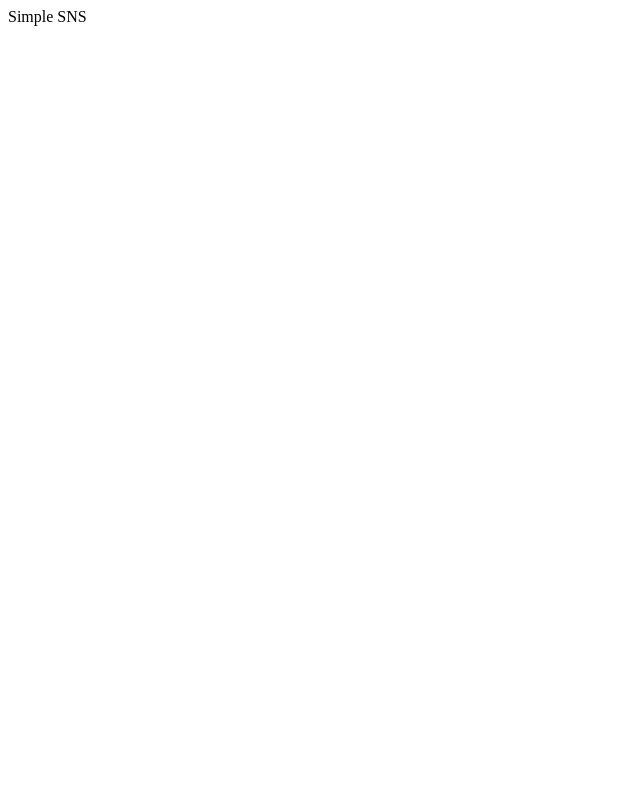
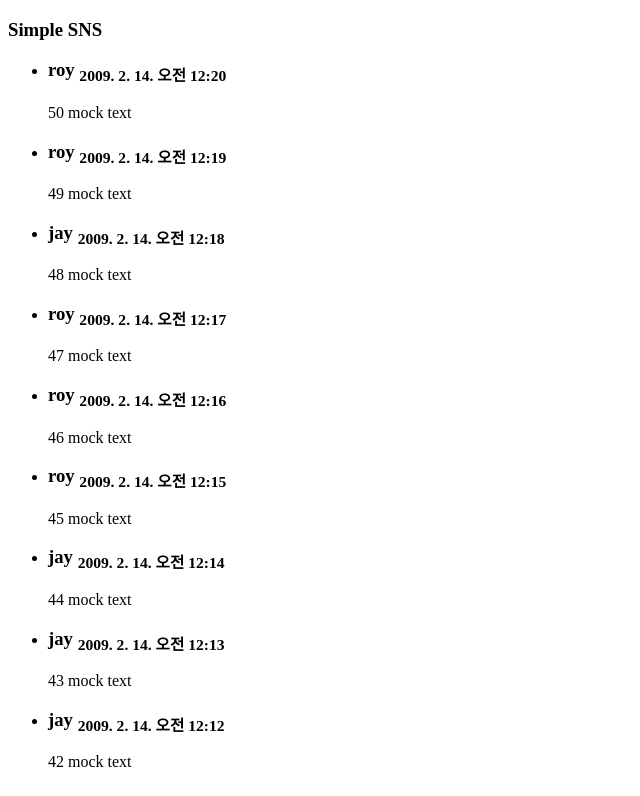
Before and after one commit to Yuhyeon0516/React-GraphQL-Simple_SNS, a Next.js app in the folder client/: page / in a window 1280 px wide. Shown: the top 796 px of the page, without its empty margins (0-640 px from the left). Built offline with nearby package versions, Linux system fonts and the light colour scheme.

Commit message:
Created message list component using mock data.

```diff
--- /dev/null
+++ b/client/components/MsgItem.tsx
@@ -0,0 +1,24 @@
+import React from 'react';
+import { MsgType } from '../types/type';
+
+export default function MsgItem({ id, userId, timestamp, text }: MsgType) {
+    return (
+        <li className="messages__item">
+            <h3>
+                {userId}{' '}
+                <sub>
+                    {new Date(timestamp).toLocaleString('ko-KR', {
+                        year: 'numeric',
+                        month: 'numeric',
+                        day: 'numeric',
+                        hour: '2-digit',
+                        minute: '2-digit',
+                        hour12: true,
+                    })}
+                </sub>
+            </h3>
+
+            {text}
+        </li>
+    );
+}
--- /dev/null
+++ b/client/components/MsgList.tsx
@@ -0,0 +1,38 @@
+import React from 'react';
+import { MsgType } from '../types/type';
+import MsgItem from './MsgItem';
+
+const UserIds = ['roy', 'jay'];
+
+function getRandomUserId() {
+    return UserIds[Math.round(Math.random())];
+}
+
+const msgs: MsgType[] = Array(50)
+    .fill(0)
+    .map((_, index) => ({
+        id: index + 1,
+        userId: getRandomUserId(),
+        timestamp: 1234567890123 + index * 1000 * 60,
+        text: `${index + 1} mock text`,
+    }))
+    .reverse();
+
+// [
+//     {
+//         id: 1,
+//         userId: getRandomUserId(),
+//         timestamp: 1234567890123,
+//         text: '1 mock text',
+//     },
+// ];
+
+export default function MsgList() {
+    return (
+        <ul className="messages">
+            {msgs.map((msg) => (
+                <MsgItem key={msg.id} {...msg} />
+            ))}
+        </ul>
+    );
+}
--- a/client/pages/index.tsx
+++ b/client/pages/index.tsx
@@ -1,5 +1,11 @@
 import React from 'react';
+import MsgList from '../components/MsgList';
 
 export default function Home() {
-    return <div>Simple SNS</div>;
+    return (
+        <div>
+            <h3>Simple SNS</h3>
+            <MsgList />
+        </div>
+    );
 }
--- /dev/null
+++ b/client/types/type.ts
@@ -0,0 +1,6 @@
+export interface MsgType {
+    id: number;
+    userId: string;
+    timestamp: number;
+    text: string;
+}
```
